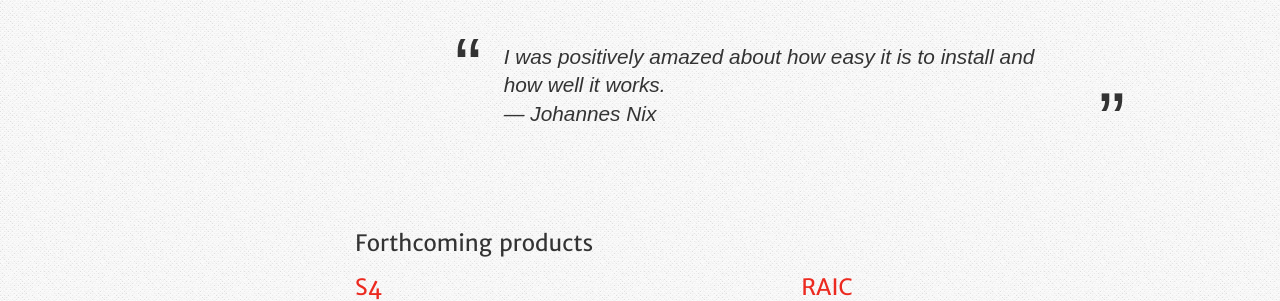
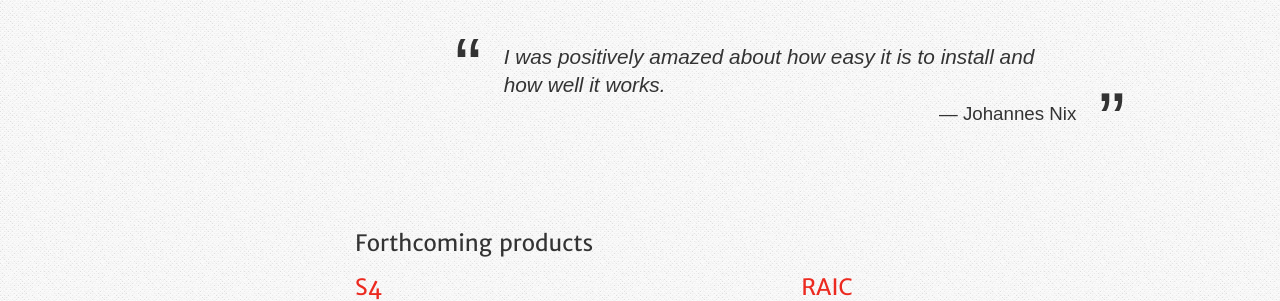
Before and after one commit to LeastAuthority/leastauthority.com, a Python web app: template lae_site/templates/index.html in a window 1280 px wide. Shown: the part 1013-1314 px from the top of the page. Run offline with Jinja, Linux system fonts and the light colour scheme; the template is opened without the code that fills it, so the values that code supplies are empty; some web fonts are replaced.

Commit message:
prettier glowquotes

```diff
--- a/content/static/css/style.css
+++ b/content/static/css/style.css
@@ -348,13 +348,14 @@ Product page
     font-size: 1.3em;
     height: 7.5em;
 }
-/*
-.glowquotes div {
-    transition: opacity .25s ease-in-out;
-   -moz-transition: opacity .25s ease-in-out;
-   -webkit-transition: opacity .25s ease-in-out;
+
+.glowquotes .credit {
+    float: right;
+    font-style: normal;
+    font-size: .9em;
+    margin-left: 3em;
 }
-*/
+
 .quote {
     margin-top: 10px;
     font-size: 5em;
```
Also changed, not shown: lae_site/templates/index.html (+7 -7 lines).
